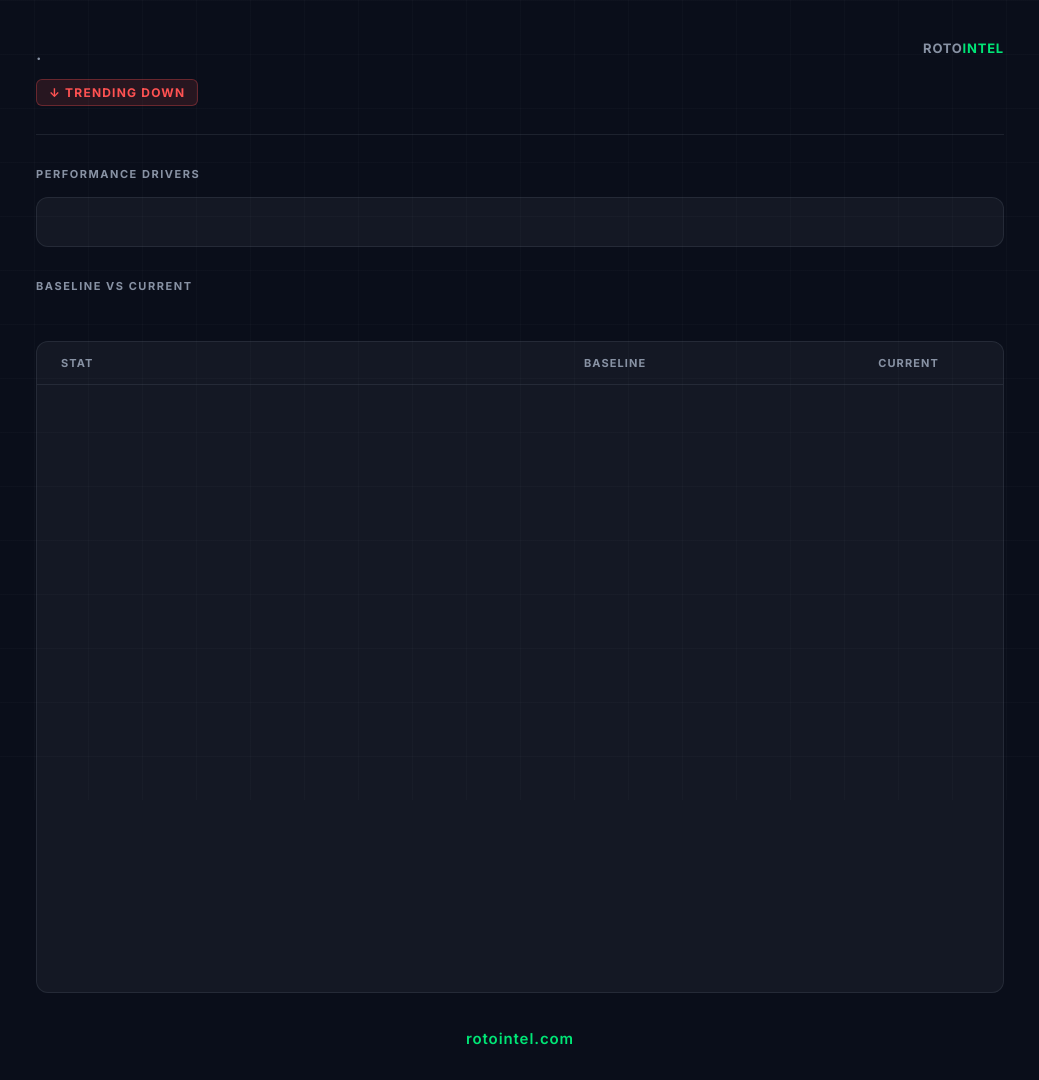
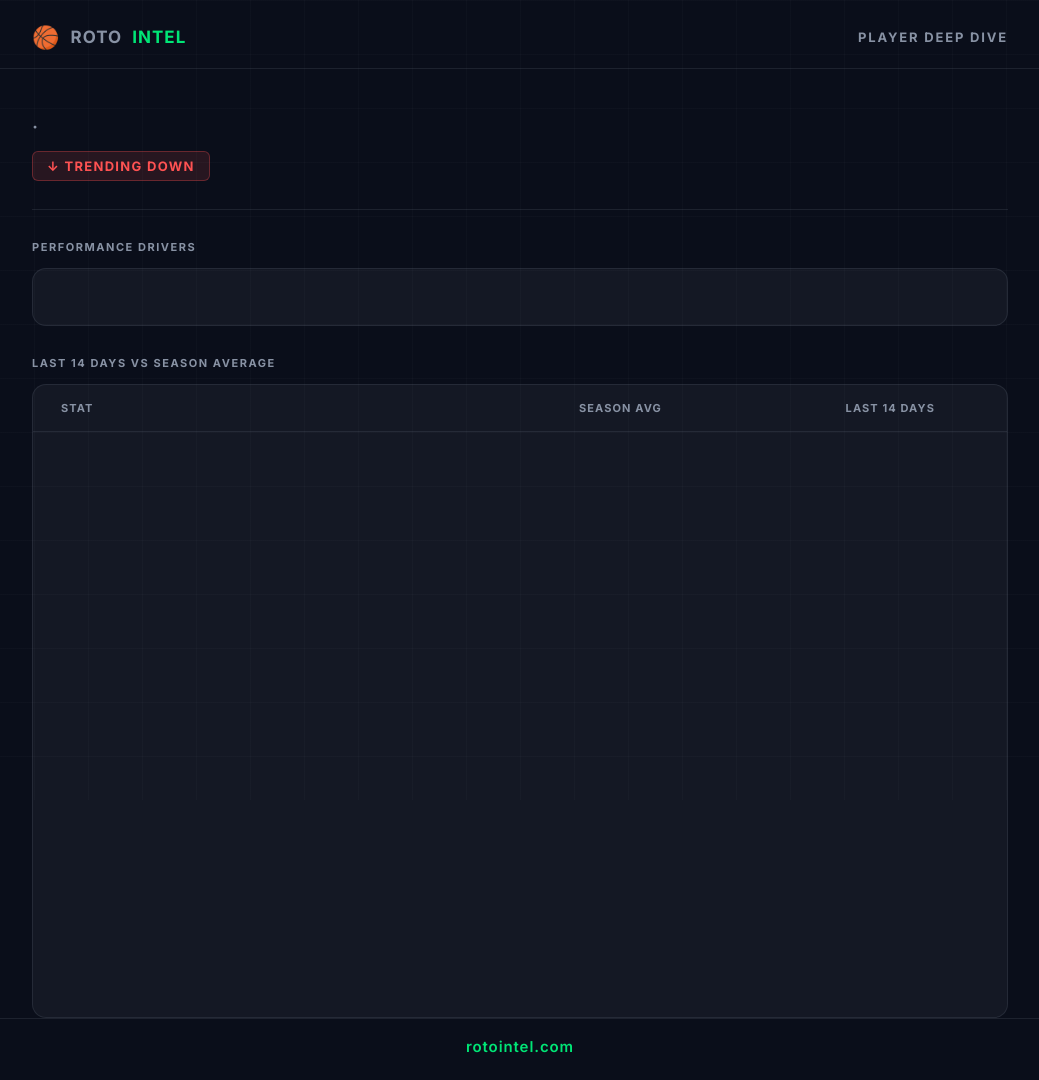
Before and after one commit to harrystutchbury/nba-driver-app, a Python web app: template social/templates/player_deepdive.html in a window 1280 px wide. Shown: the whole page, without its empty margins (20-1059 px from the left). Run offline with Jinja, Linux system fonts and the light colour scheme; the template is opened without the code that fills it, so the values that code supplies are empty.

Commit message:
Redesign player deep dive: fill space, add logo, LAST 14 DAYS label
- Add basketball emoji + ROTOINTEL logo to top bar
- Add PLAYER DEEP DIVE page title
- Stat rows flex-grow to fill available height, eliminating dead space
- Rename column headers to SEASON AVG / LAST 14 DAYS for clarity
- Larger fonts throughout (player name 68px, stat values 26px)
- Bigger driver bars (10px height, more padding)

Co-Authored-By: Claude Sonnet 4.6 <noreply@anthropic.com>

```diff
--- a/social/templates/player_deepdive.html
+++ b/social/templates/player_deepdive.html
@@ -16,7 +16,6 @@
     --muted:    #8892a4;
     --green:    #00e676;
     --red:      #ff5252;
-    --amber:    #ffab40;
     --border:   rgba(136,146,164,0.15);
   }
 
@@ -38,117 +37,138 @@
     pointer-events: none;
   }
 
+  /* ── Outer shell ── */
   .wrap {
     display: flex;
     flex-direction: column;
     width: 1080px;
     height: 1080px;
-    padding: 40px 56px 32px;
-    gap: 32px;
   }
 
-  /* ── Header ── */
-  .header {
+  /* ── Top bar ── */
+  .top-bar {
     display: flex;
-    align-items: flex-start;
+    align-items: center;
     justify-content: space-between;
+    padding: 26px 52px 20px;
     border-bottom: 1px solid var(--border);
+    flex-shrink: 0;
+  }
+  .logo {
+    display: flex;
+    align-items: center;
+    gap: 10px;
+    font-size: 17px;
+    font-weight: 700;
+    letter-spacing: 0.06em;
+    color: var(--muted);
+    text-transform: uppercase;
+  }
+  .logo-icon { font-size: 22px; line-height: 1; }
+  .logo span { color: var(--green); }
+  .page-title {
+    font-size: 13px;
+    font-weight: 700;
+    letter-spacing: 0.14em;
+    color: var(--muted);
+    text-transform: uppercase;
+  }
+
+  /* ── Main content ── */
+  .main {
+    flex: 1;
+    display: flex;
+    flex-direction: column;
+    padding: 36px 52px 0;
+    gap: 30px;
+    overflow: hidden;
+  }
+
+  /* ── Player header ── */
+  .player-header {
+    display: flex;
+    align-items: flex-end;
+    justify-content: space-between;
     padding-bottom: 28px;
+    border-bottom: 1px solid var(--border);
+    flex-shrink: 0;
   }
-  .header-left {}
   .player-name {
-    font-size: 58px;
+    font-size: 68px;
     font-weight: 900;
     color: var(--text);
     letter-spacing: -0.02em;
     line-height: 1;
+    margin-bottom: 10px;
   }
   .player-meta {
-    font-size: 18px;
+    font-size: 20px;
     font-weight: 500;
     color: var(--muted);
-    margin-top: 8px;
     text-transform: uppercase;
     letter-spacing: 0.06em;
   }
-  .logo-small {
-    font-size: 13px;
-    font-weight: 700;
-    letter-spacing: 0.06em;
-    color: var(--muted);
-    text-transform: uppercase;
-    text-align: right;
-  }
-  .logo-small span { color: var(--green); }
   .trend-badge {
     display: inline-block;
-    font-size: 12px;
+    font-size: 13px;
     font-weight: 700;
     letter-spacing: 0.1em;
     text-transform: uppercase;
-    padding: 5px 12px;
+    padding: 6px 14px;
     border-radius: 6px;
-    margin-top: 10px;
+    margin-top: 12px;
   }
-  .trend-up {
-    color: var(--green);
-    background: rgba(0,230,118,0.12);
-    border: 1px solid rgba(0,230,118,0.3);
-  }
-  .trend-down {
-    color: var(--red);
-    background: rgba(255,82,82,0.12);
-    border: 1px solid rgba(255,82,82,0.3);
-  }
+  .trend-up   { color: var(--green); background: rgba(0,230,118,0.12); border: 1px solid rgba(0,230,118,0.3); }
+  .trend-down { color: var(--red);   background: rgba(255,82,82,0.12);  border: 1px solid rgba(255,82,82,0.3); }
 
-  /* ── Driver bars ── */
-  .section-title {
+  /* ── Section label ── */
+  .section-label {
     font-size: 11px;
     font-weight: 700;
     letter-spacing: 0.14em;
     color: var(--muted);
     text-transform: uppercase;
-    margin-bottom: 16px;
+    margin-bottom: 14px;
+    flex-shrink: 0;
   }
+
+  /* ── Driver bars ── */
+  .drivers-section { flex-shrink: 0; }
   .drivers {
+    background: var(--surface);
+    border-radius: 14px;
+    border: 1px solid var(--border);
+    padding: 28px 32px;
     display: flex;
     flex-direction: column;
-    gap: 14px;
-    background: var(--surface);
-    border-radius: 12px;
-    border: 1px solid var(--border);
-    padding: 24px 28px;
+    gap: 20px;
   }
   .driver-row {
     display: flex;
     align-items: center;
-    gap: 16px;
+    gap: 20px;
   }
   .driver-label {
-    font-size: 14px;
+    font-size: 15px;
     font-weight: 500;
     color: var(--muted);
-    width: 130px;
+    width: 140px;
     flex-shrink: 0;
   }
   .driver-bar-wrap {
     flex: 1;
-    height: 8px;
+    height: 10px;
     background: rgba(136,146,164,0.1);
-    border-radius: 4px;
+    border-radius: 5px;
     overflow: hidden;
   }
-  .driver-bar {
-    height: 100%;
-    border-radius: 4px;
-    transition: width 0.3s;
-  }
+  .driver-bar { height: 100%; border-radius: 5px; }
   .bar-pos { background: var(--green); }
   .bar-neg { background: var(--red); }
   .driver-value {
-    font-size: 16px;
+    font-size: 18px;
     font-weight: 700;
-    width: 60px;
+    width: 70px;
     text-align: right;
     font-variant-numeric: tabular-nums;
     flex-shrink: 0;
@@ -158,18 +178,27 @@
   .val-neu { color: var(--muted); }
 
   /* ── Stat comparison ── */
+  .stat-section {
+    flex: 1;
+    display: flex;
+    flex-direction: column;
+    min-height: 0;
+  }
   .stat-compare {
     flex: 1;
     background: var(--surface);
-    border-radius: 12px;
+    border-radius: 14px;
     border: 1px solid var(--border);
     overflow: hidden;
+    display: flex;
+    flex-direction: column;
   }
   .compare-header {
     display: grid;
-    grid-template-columns: 1fr 1fr 1fr 40px;
-    padding: 14px 24px;
+    grid-template-columns: 1.2fr 1fr 1fr 44px;
+    padding: 16px 28px;
     border-bottom: 1px solid var(--border);
+    flex-shrink: 0;
   }
   .compare-header-label {
     font-size: 11px;
@@ -179,20 +208,27 @@
     text-transform: uppercase;
   }
   .compare-header-label.right { text-align: right; }
+  .compare-rows {
+    flex: 1;
+    display: flex;
+    flex-direction: column;
+  }
   .compare-row {
     display: grid;
-    grid-template-columns: 1fr 1fr 1fr 40px;
-    padding: 12px 24px;
+    grid-template-columns: 1.2fr 1fr 1fr 44px;
+    padding: 0 28px;
     border-bottom: 1px solid rgba(136,146,164,0.06);
+    flex: 1;
+    align-items: center;
   }
   .compare-row:last-child { border-bottom: none; }
   .compare-stat-name {
-    font-size: 14px;
+    font-size: 16px;
     font-weight: 500;
     color: var(--muted);
   }
   .compare-val {
-    font-size: 18px;
+    font-size: 26px;
     font-weight: 700;
     color: var(--text);
     font-variant-numeric: tabular-nums;
@@ -201,9 +237,9 @@
   .compare-val.current-up   { color: var(--green); }
   .compare-val.current-down { color: var(--red); }
   .compare-arrow {
-    font-size: 16px;
+    font-size: 20px;
     text-align: right;
-    line-height: 1.3;
+    line-height: 1;
   }
   .arrow-up   { color: var(--green); }
   .arrow-down { color: var(--red); }
@@ -213,7 +249,9 @@
   .bottom-bar {
     display: flex;
     justify-content: center;
-    padding-top: 4px;
+    padding: 18px 52px 24px;
+    border-top: 1px solid var(--border);
+    flex-shrink: 0;
   }
   .site-url {
     font-size: 15px;
@@ -225,9 +263,20 @@
 </head>
 <body>
 <div class="wrap">
-  <!-- Header -->
-  <div class="header">
-    <div class="header-left">
+
+  <div class="top-bar">
+    <div class="logo">
+      <span class="logo-icon">🏀</span>
+      ROTO<span>INTEL</span>
+    </div>
+    <div class="page-title">PLAYER DEEP DIVE</div>
+  </div>
+
+  <div class="main">
+
+    <!-- Player header -->
+    <div class="player-header">
+      <div>
         <div class="player-name">{{ player.name }}</div>
         <div class="player-meta">{{ player.team }} · {{ player.position }}</div>
         {% if player.trending_up %}
@@ -236,20 +285,18 @@
           <div class="trend-badge trend-down">↓ TRENDING DOWN</div>
         {% endif %}
       </div>
-    <div class="logo-small">ROTO<span>INTEL</span></div>
     </div>
 
     <!-- Driver bars -->
-  <div>
-    <div class="section-title">PERFORMANCE DRIVERS</div>
+    <div class="drivers-section">
+      <div class="section-label">PERFORMANCE DRIVERS</div>
       <div class="drivers">
         {% for d in drivers %}
         <div class="driver-row">
           <div class="driver-label">{{ d.label }}</div>
           <div class="driver-bar-wrap">
             <div class="driver-bar {% if d.value >= 0 %}bar-pos{% else %}bar-neg{% endif %}"
-               style="width: {{ d.bar_pct }}%">
-          </div>
+                 style="width: {{ d.bar_pct }}%"></div>
           </div>
           <div class="driver-value {% if d.value > 0 %}val-pos{% elif d.value < 0 %}val-neg{% else %}val-neu{% endif %}">
             {{ "%+.2f"|format(d.value) }}
@@ -260,14 +307,16 @@
     </div>
 
     <!-- Stat comparison -->
-  <div class="section-title">BASELINE vs CURRENT</div>
+    <div class="stat-section">
+      <div class="section-label">LAST 14 DAYS vs SEASON AVERAGE</div>
       <div class="stat-compare">
         <div class="compare-header">
           <div class="compare-header-label">STAT</div>
-      <div class="compare-header-label right">BASELINE</div>
-      <div class="compare-header-label right">CURRENT</div>
+          <div class="compare-header-label right">SEASON AVG</div>
+          <div class="compare-header-label right">LAST 14 DAYS</div>
           <div></div>
         </div>
+        <div class="compare-rows">
           {% for row in stat_rows %}
           {% set is_up   = row.current > row.baseline %}
           {% set is_down = row.current < row.baseline %}
@@ -283,10 +332,15 @@
           </div>
           {% endfor %}
         </div>
+      </div>
+    </div>
+
+  </div>
 
   <div class="bottom-bar">
     <div class="site-url">rotointel.com</div>
   </div>
+
 </div>
 </body>
 </html>
```
Lines whose indentation alone changed are shown as unchanged.
